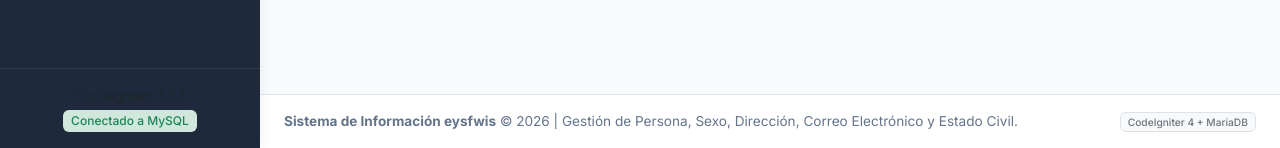
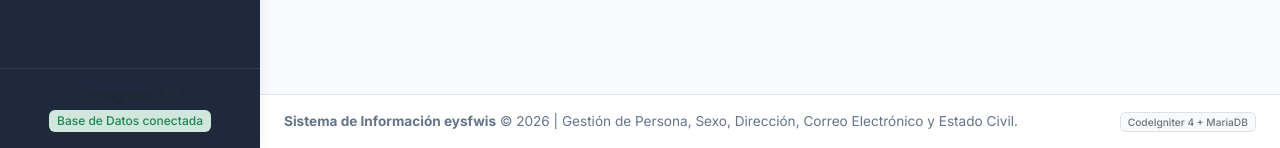
Before and after one commit to elizabonesanchez-sudo/GRUPO-MICROSOFT, a CodeIgniter 4 app: the page made by app/Views/correoelectronico/correo_edit.php in a window 1280 px wide. Shown: the part 652-800 px from the top of the page. Run offline with PHP 8.4 and a stand-in for CodeIgniter, Linux system fonts and the light colour scheme; the template is opened without the code that fills it, so the values that code supplies are empty; some libraries are stand-ins or nearby versions.

Commit message:
Update main.php
cambia el texto del inidicador de coneccion

```diff
--- a/app/Views/layout/main.php
+++ b/app/Views/layout/main.php
@@ -256,7 +256,7 @@
 
         <div class="p-3 mt-auto border-top border-secondary border-opacity-25 text-center">
             <small class="text-muted d-block">CodeIgniter 4.5.1</small>
-            <span class="badge bg-success-subtle text-success mt-1">Conectado a MySQL</span>
+            <span class="badge bg-success-subtle text-success mt-1">Base de Datos conectada</span>
         </div>
     </aside>
 
```
